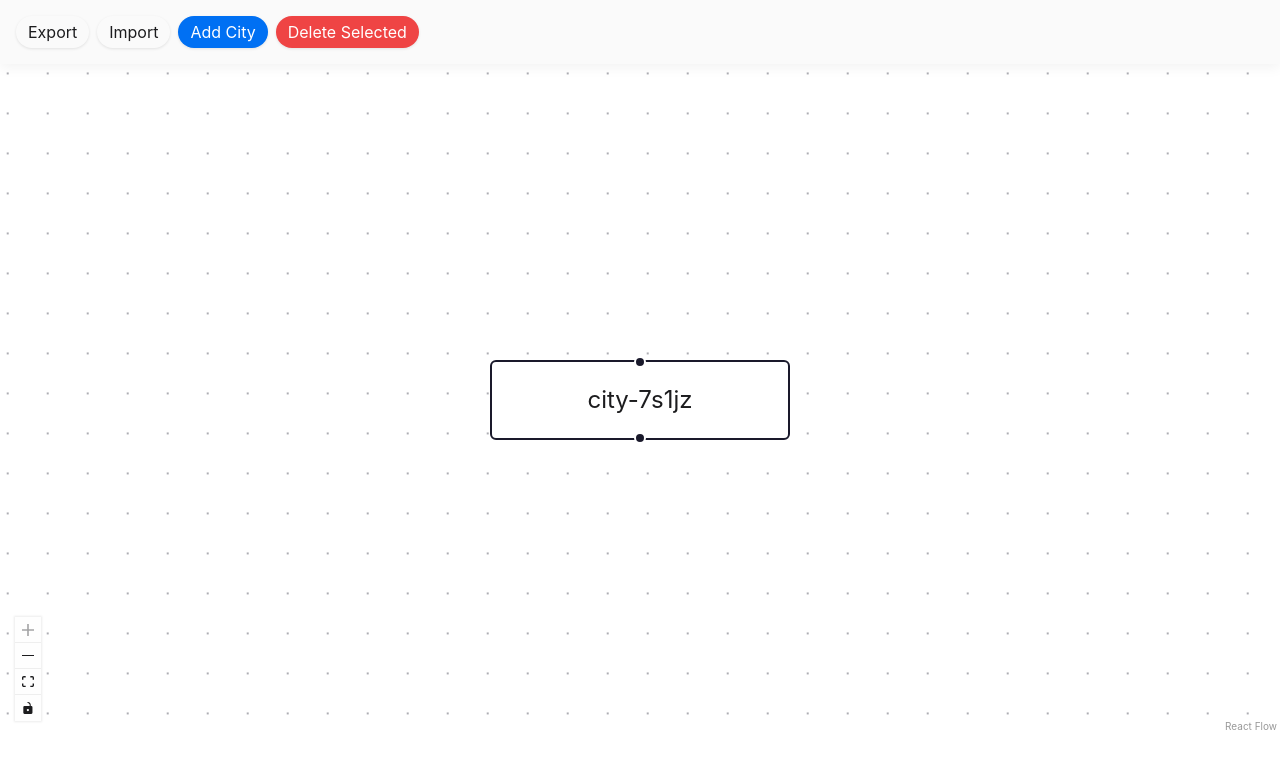
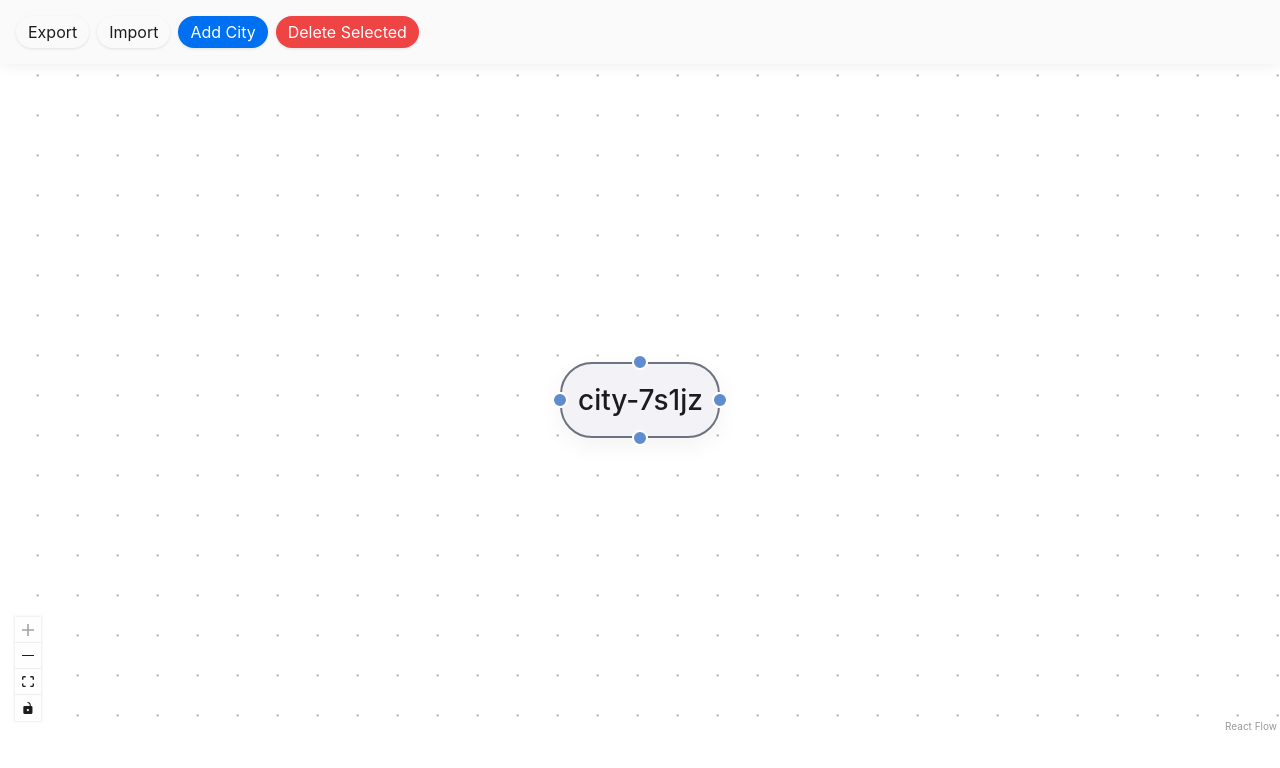
Before and after one commit to ExKaSeT/software-engineering-course-project, a Next.js app in the folder cities-roads-map/: page /map in a window 1280 px wide. Both pictures are taken after a click on the button "Add City". Shown: the top 768 px of the page. Built offline with nearby package versions, Linux system fonts and the light colour scheme.

Commit message:
multiple connections

```diff
--- /dev/null
+++ b/cities-roads-map/components/CustomNode.tsx
@@ -0,0 +1,70 @@
+'use client';
+
+import React, { FC } from 'react';
+import { Handle, Position, NodeProps, Node } from '@xyflow/react';
+
+type CityNode = Node<
+  { label: string },
+  'custom'
+>;
+
+const CustomNode: FC<NodeProps<CityNode>> = ({ id, data }) => {
+  return (
+    <div className="p-2 bg-neutral-200 rounded-xl shadow-card border border-gray-500">
+      <div className="text-sm font-medium">{ data.label }</div>
+      {/* 4 стандартных хэндла — по одному на каждую сторону */ }
+      <Handle
+        type="target"
+        position={ Position.Top }
+        id={ `top-${ id }` }
+        style={ { background: '#5f8ccd', width: 8, height: 8 } }
+      />
+      <Handle
+        type="target"
+        position={ Position.Right }
+        id={ `right-${ id }` }
+        style={ { background: '#5f8ccd', width: 8, height: 8 } }
+      />
+      <Handle
+        type="target"
+        position={ Position.Bottom }
+        id={ `bottom-${ id }` }
+        style={ { background: '#5f8ccd', width: 8, height: 8 } }
+      />
+      <Handle
+        type="target"
+        position={ Position.Left }
+        id={ `left-${ id }` }
+        style={ { background: '#5f8ccd', width: 8, height: 8 } }
+      />
+
+      {/* Аналогичные исходящие хэндлы */ }
+      <Handle
+        type="source"
+        position={ Position.Top }
+        id={ `top-src-${ id }` }
+        style={ { background: '#5f8ccd', width: 8, height: 8 } }
+      />
+      <Handle
+        type="source"
+        position={ Position.Right }
+        id={ `right-src-${ id }` }
+        style={ { background: '#5f8ccd', width: 8, height: 8 } }
+      />
+      <Handle
+        type="source"
+        position={ Position.Bottom }
+        id={ `bottom-src-${ id }` }
+        style={ { background: '#5f8ccd', width: 8, height: 8 } }
+      />
+      <Handle
+        type="source"
+        position={ Position.Left }
+        id={ `left-src-${ id }` }
+        style={ { background: '#5f8ccd', width: 8, height: 8 } }
+      />
+    </div>
+  );
+};
+
+export default CustomNode;
--- a/cities-roads-map/components/MapCanvas.tsx
+++ b/cities-roads-map/components/MapCanvas.tsx
@@ -1,22 +1,28 @@
 'use client';
 
-import React, { useCallback, useEffect, ChangeEvent, useRef } from 'react';
-import type { EdgeTypes } from '@xyflow/react';
+import React, {
+  useCallback,
+  useEffect,
+  ChangeEvent,
+  useRef,
+} from 'react';
 import {
   ReactFlow,
-  addEdge,
   useNodesState,
   useEdgesState,
   Background,
   Controls,
   Node,
   Edge,
-  Connection
+  Connection,
+  NodeTypes,
+  EdgeTypes, ConnectionMode,
 } from '@xyflow/react';
 import '@xyflow/react/dist/style.css';
 
 import Header from '@/components/Header';
 import PositionableEdge from '@/components/PositionableEdge';
+import CustomNode from '@/components/CustomNode';
 import { Caretaker, Memento, FlowState } from '@/utils/memento';
 import { genCityName } from '@/utils/nameGenerator';
 
@@ -24,45 +30,57 @@ const edgeTypes: EdgeTypes = {
   positionable: PositionableEdge,
 };
 
+const nodeTypes: NodeTypes = {
+  custom: CustomNode,
+};
+
 export default function MapCanvas() {
   const [nodes, setNodes, onNodesChange] = useNodesState<Node>([]);
   const [edges, setEdges, onEdgesChange] = useEdgesState<Edge>([]);
   const caretakerRef = useRef(new Caretaker());
 
+  // Инициализация истории
   useEffect(() => {
     caretakerRef.current.save({ nodes, edges });
     // eslint-disable-next-line react-hooks/exhaustive-deps
   }, []);
 
+  // Добавить город
   const handleAddCity = useCallback(() => {
     const id = Date.now().toString();
     const name = genCityName(nodes);
     const newNode: Node = {
       id,
+      type: 'custom',
       data: { label: name },
-      position: { x: 50 + Math.random() * 400, y: 50 + Math.random() * 400 }
+      position: {
+        x: 50 + Math.random() * 400,
+        y: 50 + Math.random() * 400,
+      },
     };
-    const nextNodes = [...nodes, newNode];
-    setNodes(nextNodes);
-    caretakerRef.current.save({ nodes: nextNodes, edges });
+    const next = [...nodes, newNode];
+    setNodes(next);
+    caretakerRef.current.save({ nodes: next, edges });
   }, [nodes, edges, setNodes]);
 
+  // Удалить выделенные
   const handleDelete = useCallback(() => {
-    const delNodeIds = new Set(nodes.filter(n => n.selected).map(n => n.id));
-    const delEdgeIds = new Set(edges.filter(e => e.selected).map(e => e.id));
-    const nextNodes = nodes.filter(n => !delNodeIds.has(n.id));
-    const nextEdges = edges.filter(e => !delEdgeIds.has(e.id));
+    const delNodes = new Set(nodes.filter(n => n.selected).map(n => n.id));
+    const delEdges = new Set(edges.filter(e => e.selected).map(e => e.id));
+    const nextNodes = nodes.filter(n => !delNodes.has(n.id));
+    const nextEdges = edges.filter(e => !delEdges.has(e.id));
     setNodes(nextNodes);
     setEdges(nextEdges);
     caretakerRef.current.save({ nodes: nextNodes, edges: nextEdges });
   }, [nodes, edges, setNodes, setEdges]);
 
+  // Экспорт
   const handleExport = useCallback(() => {
     const payload = {
       nodes,
       edges,
       history: caretakerRef.current.mementos.map((m: Memento) => m.getState()),
-      index: caretakerRef.current.index
+      index: caretakerRef.current.index,
     };
     const blob = new Blob([JSON.stringify(payload)], { type: 'application/json' });
     const url = URL.createObjectURL(blob);
@@ -73,15 +91,16 @@ export default function MapCanvas() {
     URL.revokeObjectURL(url);
   }, [nodes, edges]);
 
+  // Импорт
   const handleImport = useCallback((e: ChangeEvent<HTMLInputElement>) => {
     const file = e.target.files?.[0];
     if (!file) return;
     const reader = new FileReader();
     reader.onload = () => {
       try {
-        const { nodes: inNodes, edges: inEdges, history, index } = JSON.parse(reader.result as string);
-        setNodes(inNodes);
-        setEdges(inEdges);
+        const { nodes: inN, edges: inE, history, index } = JSON.parse(reader.result as string);
+        setNodes(inN);
+        setEdges(inE);
         caretakerRef.current.mementos = history.map((s: FlowState) => new Memento(s));
         caretakerRef.current.index = index;
       } catch {
@@ -92,71 +111,93 @@ export default function MapCanvas() {
     e.target.value = '';
   }, [setNodes, setEdges]);
 
+// Добавление дороги — просто пушим новый Edge, чтобы дубликаты всегда работали
   const onConnect = useCallback((params: Connection) => {
     const cost = prompt('Enter road cost:', '1');
     if (cost == null) return;
+    // Генерируем уникальный id, чтобы React Flow мог отрисовать несколько одинаковых связей
     const newEdge: Edge = {
       ...params,
-      id: `${ params.source }-${ params.target }-${ Date.now() }`,
+      id: `${ params.source }-${ params.sourceHandle }_to_${ params.target }-${ params.targetHandle }_${ Date.now() }`,
       type: 'positionable',
       label: cost,
-      data: { cost: Number(cost), positionHandlers: [] }
+      data: {
+        cost: Number(cost),
+        positionHandlers: [] as { x: number; y: number }[],
+      },
     };
-    const nextEdges = addEdge(newEdge, edges);
-    setEdges(nextEdges);
-    caretakerRef.current.save({ nodes, edges: nextEdges });
+    // Вместо addEdge — просто пушим новый элемент в массив
+    setEdges((eds) => {
+      const next = [...eds, newEdge];
+      caretakerRef.current.save({ nodes, edges: next });
+      return next;
+    });
   }, [nodes, edges, setEdges]);
 
-  const onNodeDoubleClick = useCallback((_: React.MouseEvent, node: Node) => {
-    const newName = prompt('New city name:', node.data.label as string)?.trim();
-    if (!newName || newName === node.data.label) return;
-    if (nodes.some(n => n.data.label === newName)) {
-      alert('Name must be unique');
-      return;
-    }
-    const nextNodes = nodes.map(n => n.id === node.id ? { ...n, data: { ...n.data, label: newName } } : n);
-    setNodes(nextNodes);
-    caretakerRef.current.save({ nodes: nextNodes, edges });
-  }, [nodes, edges, setNodes]);
+  // Переименование города
+  const onNodeDoubleClick = useCallback(
+    (_: React.MouseEvent, node: Node) => {
+      const name = prompt('New city name:', node.data.label as string)?.trim();
+      if (!name || name === node.data.label) return;
+      if (nodes.some(n => n.data.label === name)) {
+        alert('Name must be unique');
+        return;
+      }
+      const next = nodes.map(n =>
+        n.id === node.id ? { ...n, data: { ...n.data, label: name } } : n
+      );
+      setNodes(next);
+      caretakerRef.current.save({ nodes: next, edges });
+    },
+    [nodes, edges, setNodes]
+  );
 
-  const onEdgeDoubleClick = useCallback((_: React.MouseEvent, edge: Edge) => {
-    const newCost = prompt('New road cost:', edge.label as string)?.trim();
-    if (!newCost || newCost === edge.label) return;
-    const nextEdges = edges.map(e2 => e2.id === edge.id ? {
-      ...e2,
-      label: newCost,
-      data: { ...(e2.data as any), cost: Number(newCost) }
-    } : e2);
-    setEdges(nextEdges);
-    caretakerRef.current.save({ nodes, edges: nextEdges });
-  }, [nodes, edges, setEdges]);
+  // Изменение стоимости дороги
+  const onEdgeDoubleClick = useCallback(
+    (_: React.MouseEvent, edge: Edge) => {
+      const cost = prompt('New road cost:', edge.label as string)?.trim();
+      if (!cost || cost === edge.label) return;
+      const next = edges.map(e =>
+        e.id === edge.id ? { ...e, label: cost, data: { ...e.data, cost: Number(cost) } } : e
+      );
+      setEdges(next);
+      caretakerRef.current.save({ nodes, edges: next });
+    },
+    [nodes, edges, setEdges]
+  );
 
+  // Хоткеи
   useEffect(() => {
-    const handler = (evt: KeyboardEvent) => {
-      if ((evt.ctrlKey || evt.metaKey) && evt.key === 'z') {
+    const h = (e: KeyboardEvent) => {
+      if ((e.ctrlKey || e.metaKey) && e.key === 'z') {
         const prev = caretakerRef.current.undo();
         if (prev) {
           setNodes(prev.nodes);
           setEdges(prev.edges);
         }
       }
-      if ((evt.ctrlKey || evt.metaKey) && evt.key === 'y') {
+      if ((e.ctrlKey || e.metaKey) && e.key === 'y') {
         const next = caretakerRef.current.redo();
         if (next) {
           setNodes(next.nodes);
           setEdges(next.edges);
         }
       }
-      if (evt.key === 'Delete') handleDelete();
+      if (e.key === 'Delete') handleDelete();
     };
-    window.addEventListener('keydown', handler);
-    return () => window.removeEventListener('keydown', handler);
+    window.addEventListener('keydown', h);
+    return () => window.removeEventListener('keydown', h);
   }, [handleDelete, setNodes, setEdges]);
 
   return (
     <div className="w-screen h-screen bg-neutral-50">
-      <Header onExport={ handleExport } onImport={ handleImport } onAddCity={ handleAddCity }
-              onDelete={ handleDelete }/>
+      <Header
+        onExport={ handleExport }
+        onImport={ handleImport }
+        onAddCity={ handleAddCity }
+        onDelete={ handleDelete }
+      />
+
       <div className="pt-16 w-full h-[calc(100vh-4rem)]">
         <ReactFlow
           nodes={ nodes }
@@ -166,7 +207,9 @@ export default function MapCanvas() {
           onConnect={ onConnect }
           onNodeDoubleClick={ onNodeDoubleClick }
           onEdgeDoubleClick={ onEdgeDoubleClick }
+          nodeTypes={ nodeTypes }
           edgeTypes={ edgeTypes }
+          connectionMode={ ConnectionMode.Loose }
           fitView
         >
           <Background/>
```
